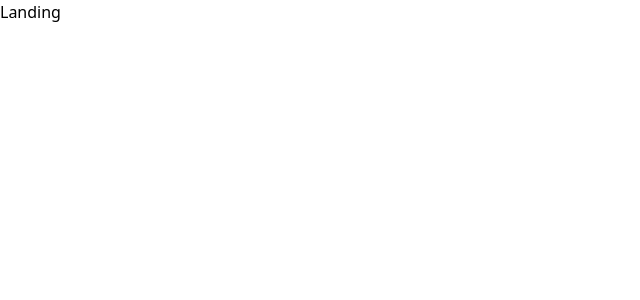
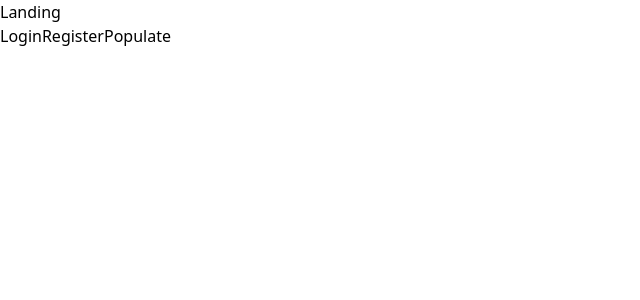
Before and after one commit to westshae/ComparativePolitics, a React (Vite) app in the folder front/: page / in a window 1280 px wide. Shown: the top 300 px of the page, without its empty margins (0-640 px from the left). Built offline with nearby package versions, Linux system fonts and the light colour scheme.

Commit message:
Navigation && population page

```diff
--- a/front/src/App.tsx
+++ b/front/src/App.tsx
@@ -2,6 +2,7 @@ import { BrowserRouter, Routes, Route } from 'react-router-dom';
 import LandingPage from './pages/LandingPage';
 import LoginPage from './pages/LoginPage';
 import RegisterPage from './pages/RegisterPage';
+import PopulatePage from './pages/PopulatePage';
 
 const App = () => {
   return (
@@ -10,7 +11,7 @@ const App = () => {
         <Route path="/" element={<LandingPage/>} />
         <Route path="/login" element={<LoginPage/>} />
         <Route path="/register" element={<RegisterPage/>} />
-
+        <Route path="/populate" element={<PopulatePage/>} />
       </Routes>
     </BrowserRouter>
   );
--- a/front/src/pages/LandingPage.tsx
+++ b/front/src/pages/LandingPage.tsx
@@ -1,7 +1,14 @@
+import { useNavigate } from "react-router-dom";
+
 const LandingPage = () => {
+  const navigate = useNavigate();
+
   return (
     <>
       <h1>Landing</h1>
+      <button onClick={() => navigate("/login")}>Login</button>
+      <button onClick={() => navigate("/register")}>Register</button>
+      <button onClick={() => navigate("/populate")}>Populate</button>
     </>
   );
 }
--- /dev/null
+++ b/front/src/pages/PopulatePage.tsx
@@ -0,0 +1,9 @@
+const PopulatePage = () => {
+  return (
+    <>
+      <h1>Populate</h1>
+    </>
+  );
+}
+
+export default PopulatePage;
--- a/front/src/pages/RegisterPage.tsx
+++ b/front/src/pages/RegisterPage.tsx
@@ -1,7 +1,10 @@
 import axios from "axios";
 import { useState } from "react";
+import { useNavigate } from "react-router-dom";
 
 const RegisterPage = () => {
+  const navigate = useNavigate();
+
   const [email, setEmail] = useState<string>("");
   const [username, setUsername] = useState<string>("");
   const [password, setPassword] = useState<string>("");
@@ -71,6 +74,7 @@ const RegisterPage = () => {
       <div className={`${showEmailConfirmation ? 'visible' : 'invisible'}`}>
         <h1>Registeration requires confirmation.</h1>
         <p>Check your inbox at {email} for a confirmation email.</p>
+        <button onClick={() => navigate("/login")}>Login</button>
       </div>
 
       <div className={`${showError ? 'visible' : 'invisible'}`}>
```
